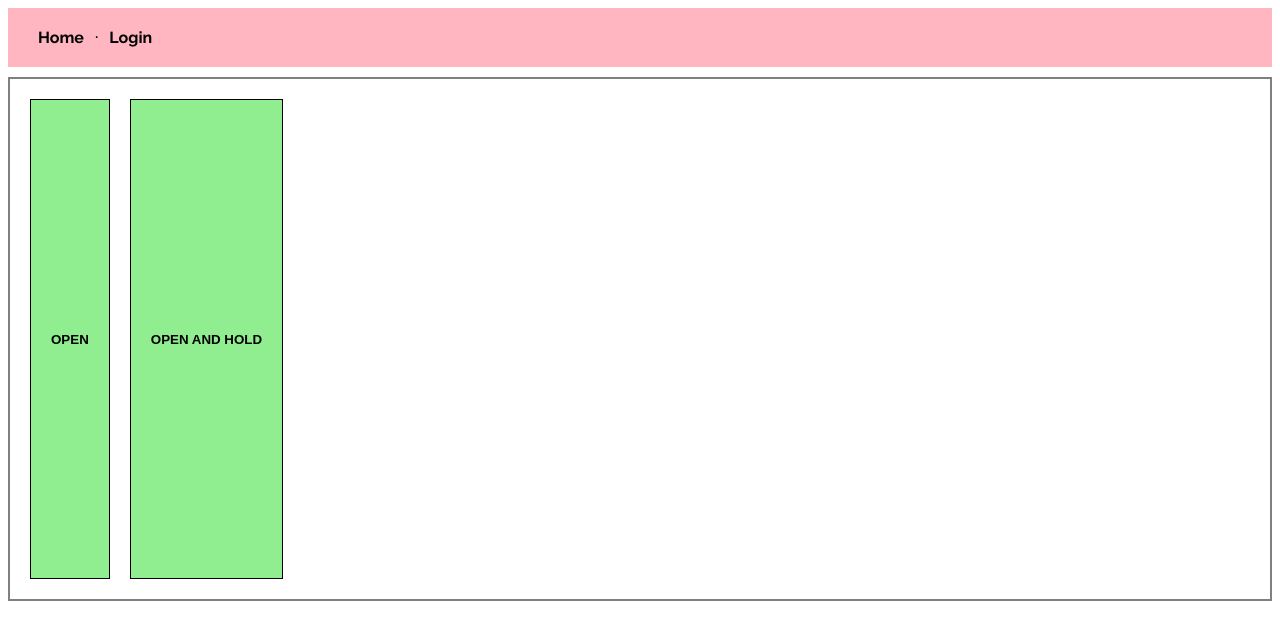
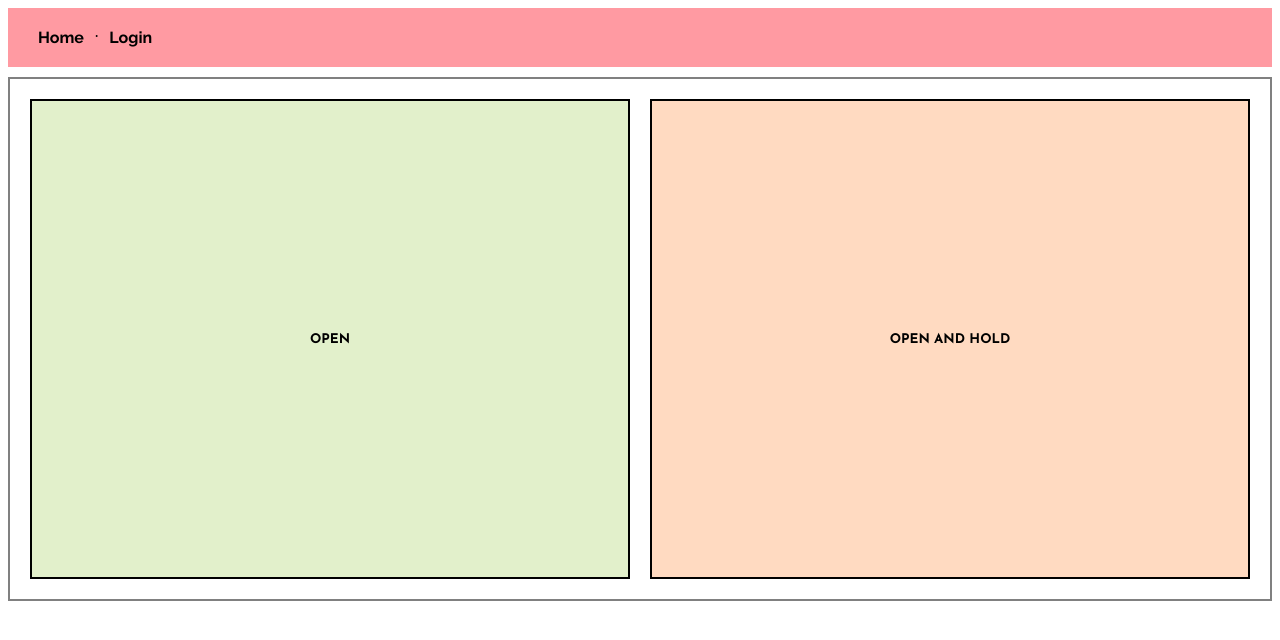
Before and after one commit to seahyx/pptc-keyence, a Flask app: page / in a window 1280 px wide. Shown: the top 640 px of the page. Run offline with Flask 2, Linux system fonts and the light colour scheme.

Commit message:
Added variables and support for more html elements

```diff
--- a/static/styles/default-style.css
+++ b/static/styles/default-style.css
@@ -1,8 +1,20 @@
+/* --- Variables --- */
+:root {
+	/* Colours */
+	--red: #FF9AA2;
+	--orange: #FFB7B2;
+	--yellow: #FFDAC1;
+	--green: #E2F0CB;
+	--teal: #B5EAD7;
+	--blue: #C7CEEA;
+
+	/* Font */
+	--primaryFont: 'Raleway', sans-serif;
+	--secondaryFont: 'Josefin Sans', sans-serif;
+}
+
+
 /* --- Header --- */
-
-body {
-	font-family: 'Heebo', sans-serif;
-}
 
 header {
 	width: 100%;
@@ -12,7 +24,7 @@ header {
 
 	margin-bottom: 10px;
 
-	background-color: lightpink;
+	background-color: var(--red);
 
 	z-index: 1;
 }
@@ -46,7 +58,7 @@ header ul li a {
 
 	margin: 0 10px;
 	color: black;
-	font-family: 'Raleway', sans-serif;
+	font-family: var(--primaryFont);
 	font-weight: bold;
 	text-decoration: none;
 	white-space: nowrap;
@@ -84,7 +96,12 @@ header ul li a:hover::after {
 
 	width: 100%;
 }
+header ul li a:active {
+	text-shadow: none;
+}
 header ul li a:active::after {
+	box-shadow: none;
+
 	visibility: visible;
 
 	height: 0;
@@ -114,18 +131,15 @@ header ul li a:active::after {
 button {
 	position: relative;
 	display: flex;
-	margin: 10px;
-	height: 60vh;
-	padding: 20px;
 	justify-content: center;
 	align-items: center;
 
-	background-color: lightgreen;
-	border: 1px solid black;
+	background-color: var(--green);
+	border: 2px solid black;
 
 	/* Button text style */
 	color: black;
-	font-family: 'Heebo', sans-serif;
+	font-family: var(--secondaryFont);
 	font-weight: bold;
 
 	-webkit-transition: all 0.15s ease;
@@ -172,8 +186,54 @@ button:active::after {
 
 	height: 0;
 }
-.button-big {
+.btn-big {
 	width: 100%;
-	height: 200px;
+	margin: 10px;
+	height: 60vh;
+	padding: 20px;
 	flex-grow: 1;
 }
+.btn-small {
+	width: min-content;
+	margin: 10px;
+	padding: 5px 20px;
+}
+.red {
+	background-color: var(--red);
+}
+.orange {
+	background-color: var(--orange);
+}
+.yellow {
+	background-color: var(--yellow);
+}
+.teal {
+	background-color: var(--teal);
+}
+.blue {
+	background-color: var(--blue);
+}
+
+
+/* --- Input --- */
+
+input {
+	padding: 10px;
+	margin: 10px;
+}
+
+
+/* --- P --- */
+
+p {
+	margin: 5px 10px;
+	font-family: var(--secondaryFont);
+}
+
+
+/* H1 */
+
+h1 {
+	margin: 30px 10px 20px 10px;
+	font-family: var(--primaryFont);
+}
```
